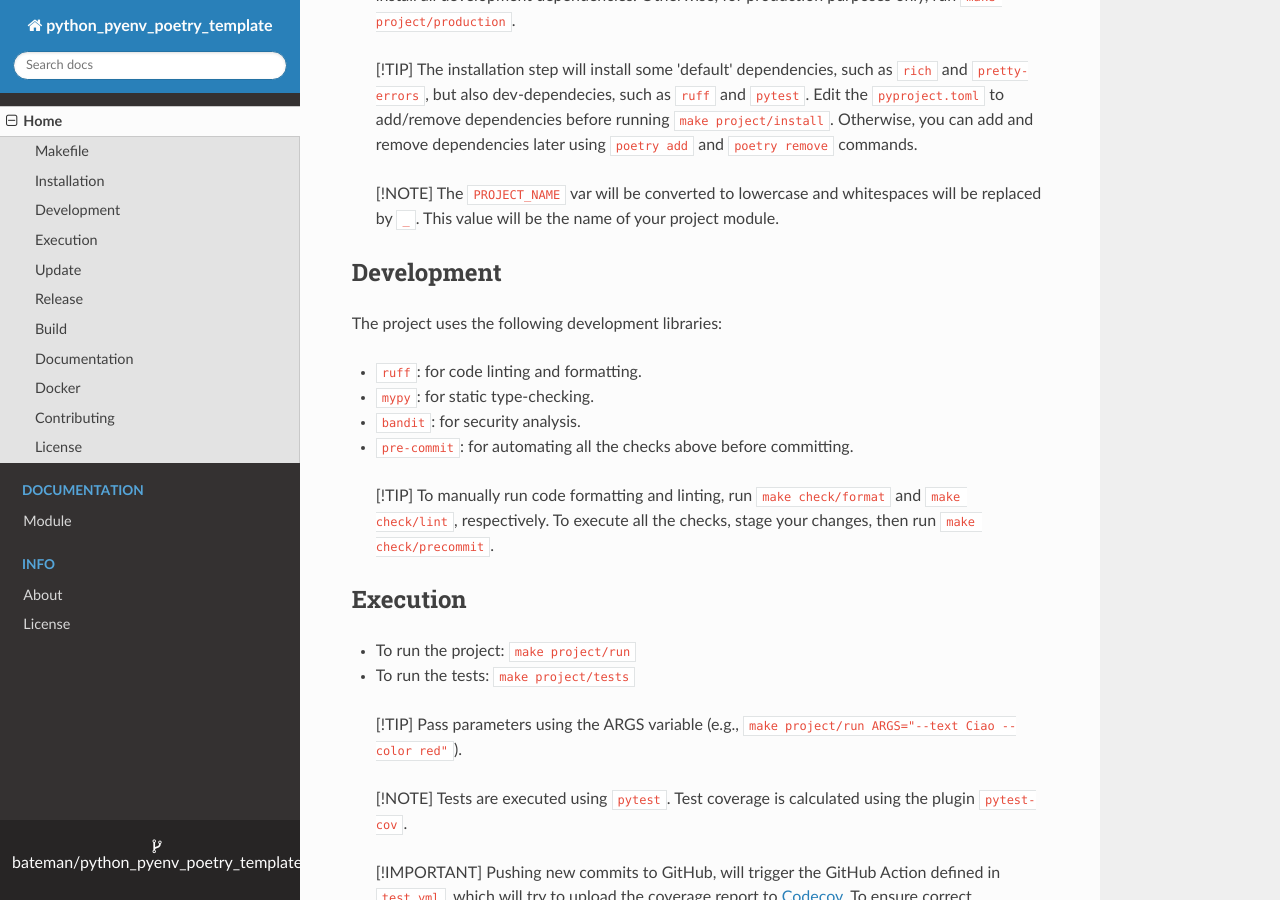
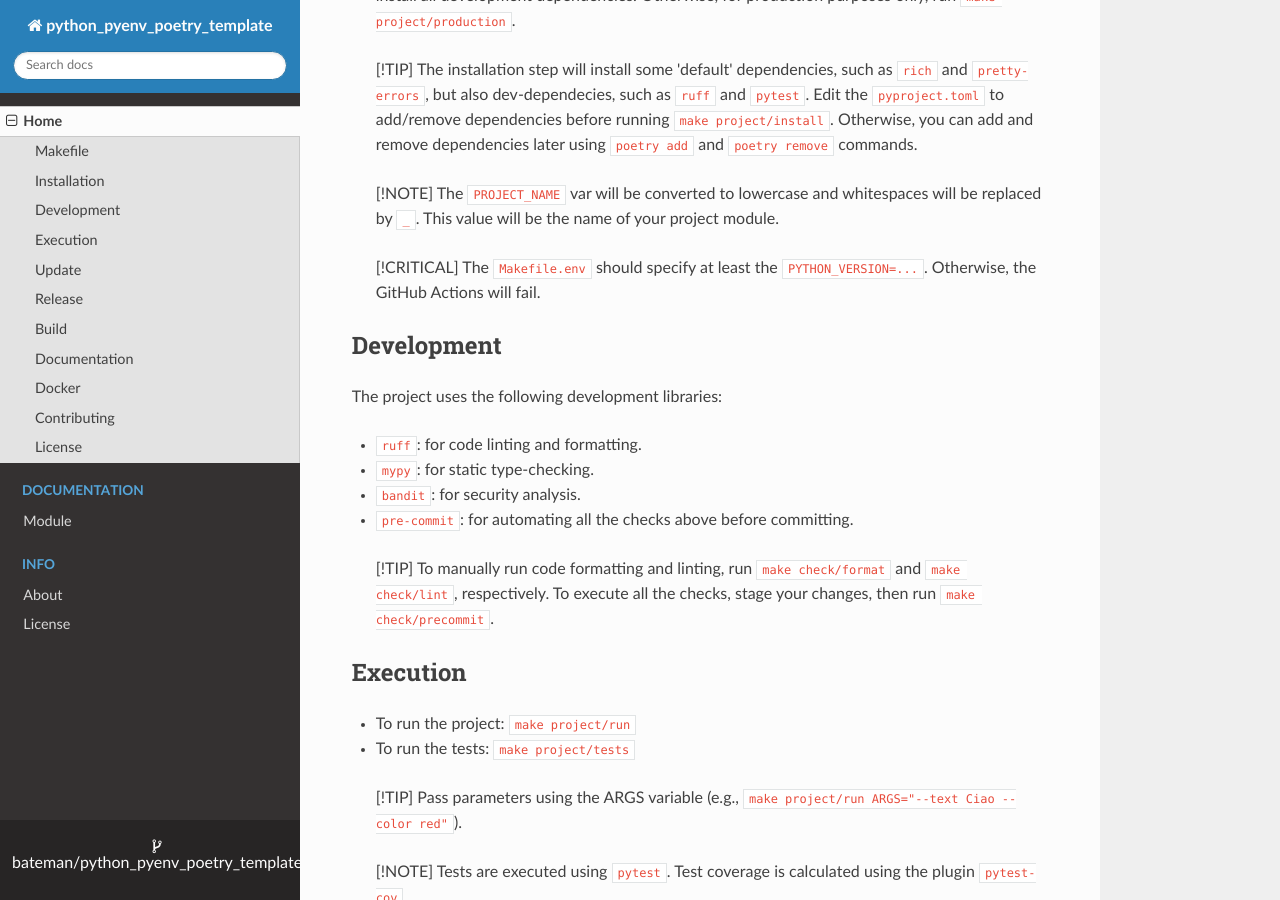
Before and after one commit to bateman/python_pyenv_poetry_template, an MkDocs documentation site: the page built from docs/index.md, in a window 1280 px wide and 900 px high, scrolled down 2097 px. Built offline with MkDocs 1.6.1, drawn with Linux system fonts in a browser that asks for light colours; nearby versions of some CDN libraries.

Commit message:
Add note about Makefile.env in README and docs

```diff
--- a/docs/index.md
+++ b/docs/index.md
@@ -115,6 +115,9 @@ DOCKER_IMAGE_NAME=p3t
 > [!NOTE]
 > The `PROJECT_NAME` var will be converted to lowercase and whitespaces will be replaced by `_`. This value will be the name of your project module.
 
+> [!CRITICAL]
+> The `Makefile.env` should specify at least the `PYTHON_VERSION=...`. Otherwise, the GitHub Actions will fail.
+
 ## Development
 
 The project uses the following development libraries:
```
Also changed, not shown: README.md (+3 -0 lines).
